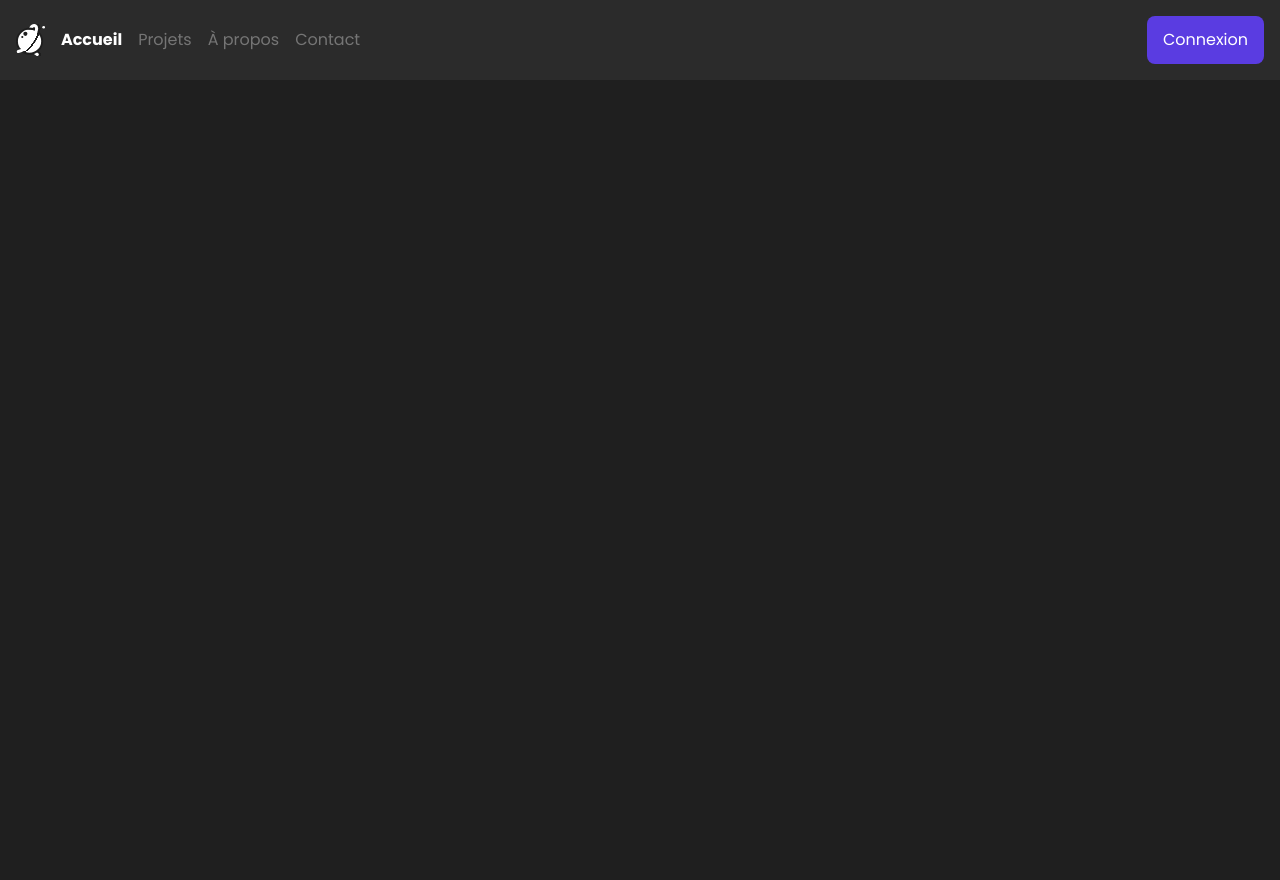
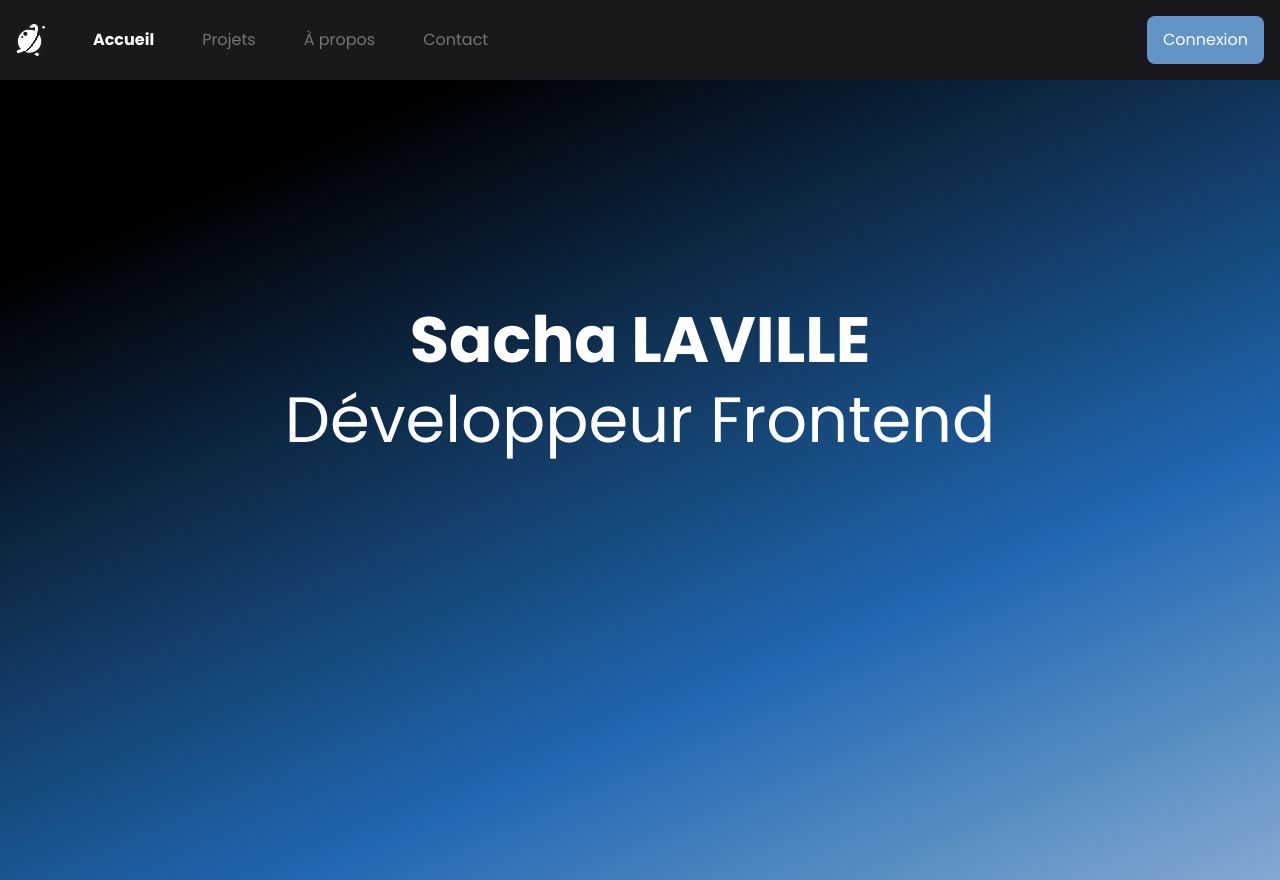
Before and after one commit to 0Sacha/portfolio-2025, a PHP site: page / in a window 1280 px wide. Run offline with PHP 8.4, Linux system fonts and the light colour scheme; some web fonts are replaced.

Commit message:
Fond Gradient Ajouter, titre

```diff
--- a/index.html
+++ b/index.html
@@ -12,11 +12,6 @@
     <title>Porfolio - Sacha Laville</title>
 </head>
 <body>
-
-<section class="error-page">
-
-</section>
-
 <nav>
     <ul>
         <img src="src/img/LogoPortfolio.svg" alt="Logo d'une planet avec un anneaux qui représente le L de mon nom de famille">
@@ -33,7 +28,10 @@
 </nav>
 
 <main>
-
+    <div class="titre">
+        <h1>Sacha LAVILLE</h1>
+        <p>Développeur Frontend</p>
+    </div>
 </main>
 
 </body>
--- a/src/css/responsive.css
+++ b/src/css/responsive.css
@@ -28,24 +28,17 @@
         gap: 1rem;
     }
 
-
     #open-sidebar {
         display: block;
         height: 42.5px;
     }
 
-    .error-page {
-        height : 100%;
-        /*display: flex;*/
-        flex-direction: column;
-        align-items: center;
-        justify-content: center;
-        margin: 0 auto;
-        gap: 1rem;
+    main .titre {
+        font-size: 2rem;
     }
 
-    .error-page img {
-        height : 20%;
+    main .titre p {
+        font-size: 1.5rem;
+    }
 
-    }
 }
--- a/src/css/style.css
+++ b/src/css/style.css
@@ -10,19 +10,10 @@ html {
     font-family: 'Poppins', sans-serif;
 }
 
-.error-page {
-    display: none;
-}
-
-.error-page img {
-    display: flex;
-    height: 7.5rem;
-}
-
 nav {
     display: flex;
     padding: 1rem;
-    background-color: rgb(43, 43, 43);
+    background-color: #19191C;
     align-items: center;
     justify-content: space-between;
 }
@@ -33,14 +24,14 @@ nav {
 #connexionButton{
     padding: 1rem;
     border-radius: 0.5rem ;
-    background-color: #5a3ce1;
+    background-color: #6294C6;
     color: white;
     text-decoration: none;
     transition: background-color 150ms;
 }
 
 #connexionButton:hover {
-    background-color: #462eb4;
+    background-color: #1C5B9A;
 }
 
 #connexionButtonToggle {
@@ -59,7 +50,7 @@ nav ul {
     display: flex;
     flex-direction: row;
     align-items: center;
-    gap: 1rem;
+    gap: 3rem;
 }
 
 nav ul li a {
@@ -84,5 +75,26 @@ nav ul li a:hover {
 
 main {
     height: 100vh;
-    background-color: #1f1f1f;
+    background : linear-gradient( 156.2deg,  rgba(0,0,0,1) 14.8%, rgba(32,104,177,1) 68.1%, rgba(222,229,237,1) 129% );
 }
+
+.main {
+    display: flex;
+    flex-direction: column;
+    align-items: center;
+    justify-content: center;
+    text-align: center;
+}
+
+
+main .titre {
+    height: 35vh;
+    display: flex;
+    flex-direction: column;
+    gap: 1rem;
+    padding-top: 10rem;
+    font-size: 4rem;
+    color: white;
+    justify-content: center;
+    align-items: center;
+}
```
Also changed, not shown: src/img/bg.png (added).
